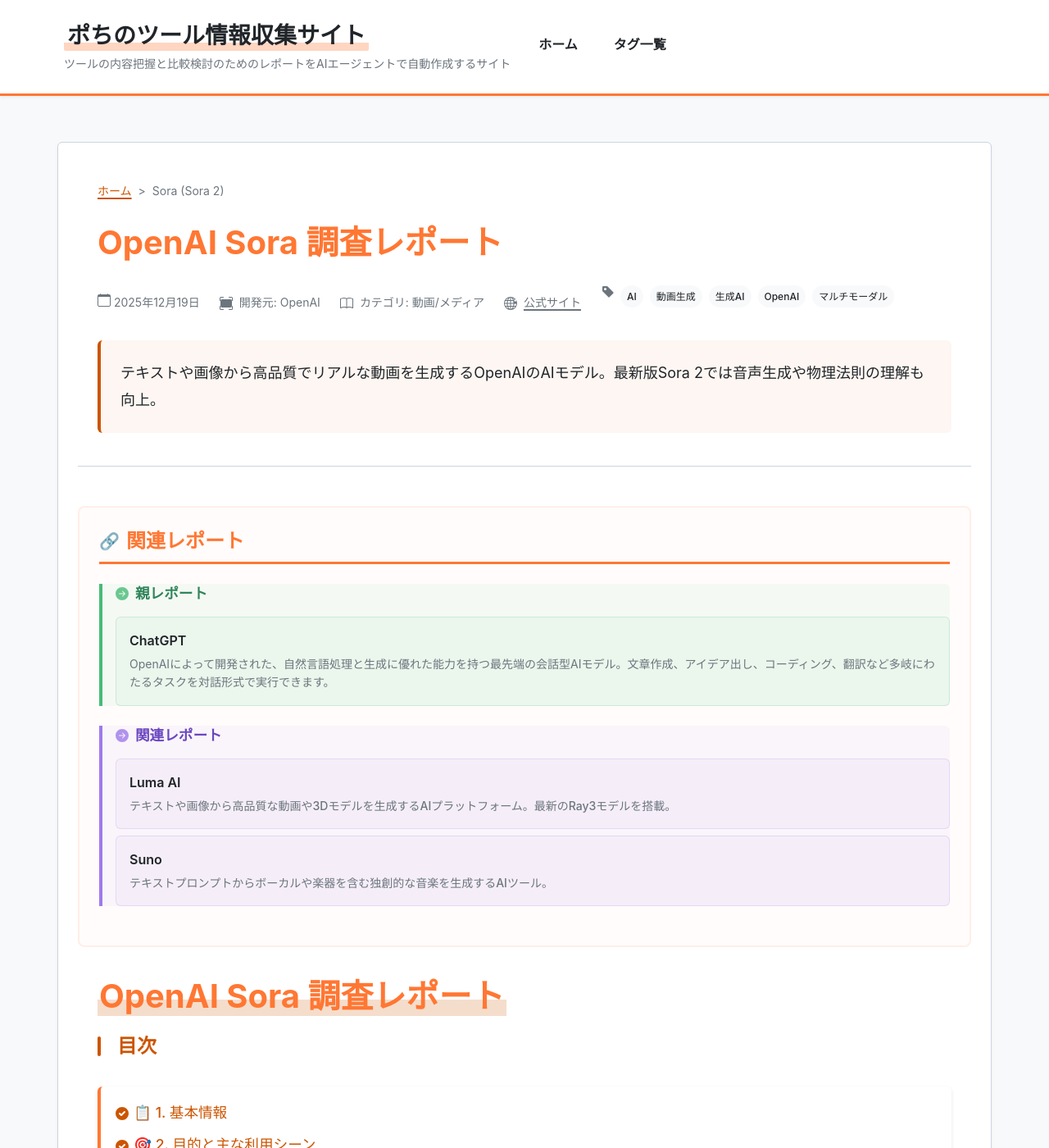
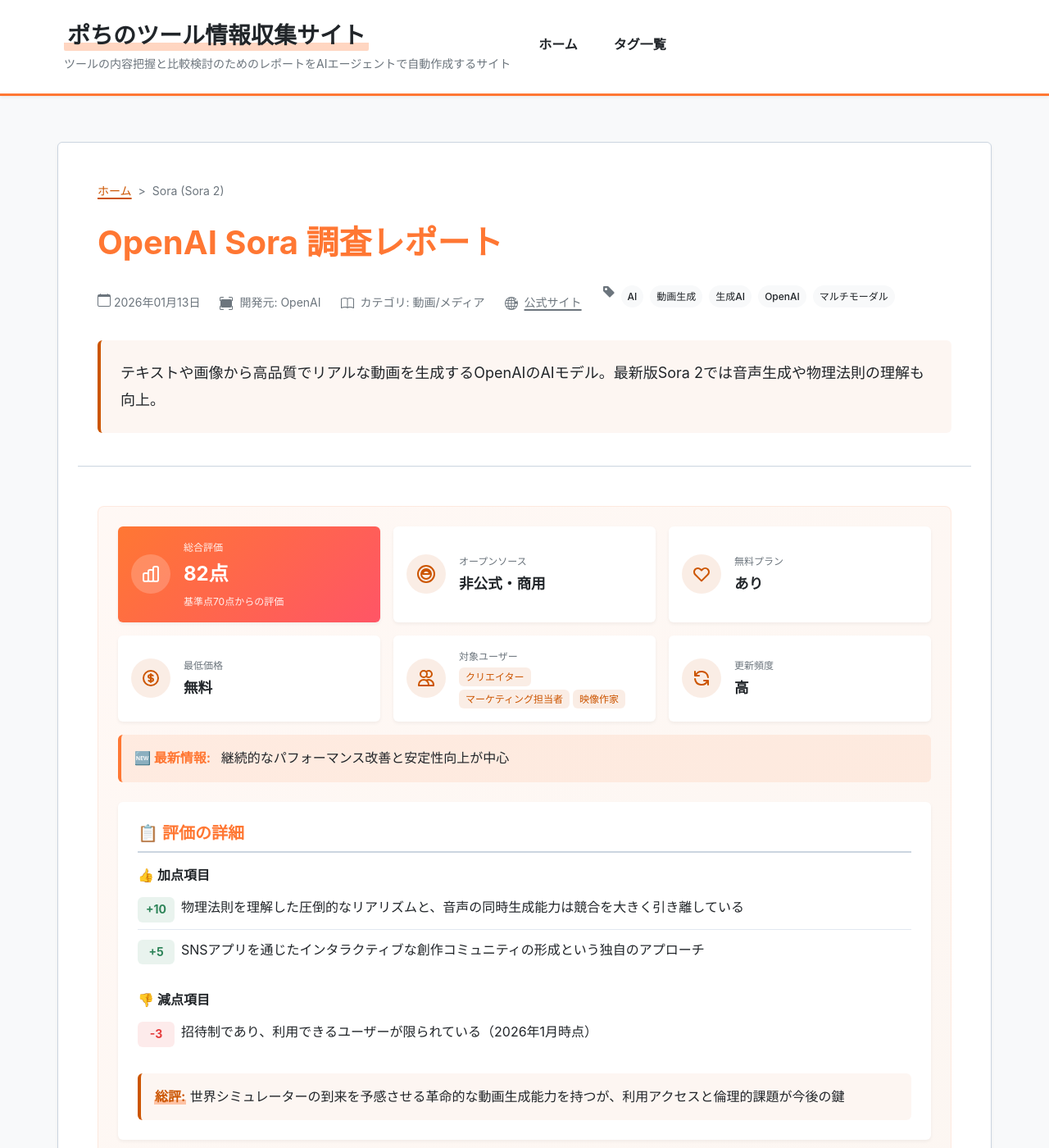
Before and after one commit to aegisfleet/tool-survey-report, a Jekyll site: the page built from _reports/openai-sora.md, in a window 1280 px wide and 1400 px high. Shown: the whole window at 82% size. Built offline with Jekyll 4.4.1, drawn with Linux system fonts in a browser that asks for light colours; some of the changed text lies outside the part shown.

Commit message:
feat: Sora調査レポートを更新し、関連レポートを整理 (#423)
AGENTS.mdの指示に基づき、`_reports/openai-sora.md`を最新の情報に更新しました。

- `last_updated`の日付を更新
- テンプレートに従い`quick_summary`と`evaluation`セクションを追加
- 直近のアップデート情報を追記

また、関連レポートである`_reports/suno.md`内の`tool_name`の不一致を修正し、双方向の関連性を確保しました。

Co-authored-by: google-labs-jules[bot] <161369871+google-labs-jules[bot]@users.noreply.github.com>

```diff
--- a/_reports/openai-sora.md
+++ b/_reports/openai-sora.md
@@ -1,11 +1,14 @@
 ---
+# === フロントマター ===
+# 【必須項目】
 title: "OpenAI Sora 調査レポート"
 tool_name: "Sora (Sora 2)"
+tool_reading: "ソラ"
 category: "動画/メディア"
 developer: "OpenAI"
 official_site: "https://openai.com/sora"
 date: "2025-10-18"
-last_updated: "2025-12-19"
+last_updated: "2026-01-13"
 tags:
   - "AI"
   - "動画生成"
@@ -13,6 +16,34 @@ tags:
   - "OpenAI"
   - "マルチモーダル"
 description: "テキストや画像から高品質でリアルな動画を生成するOpenAIのAIモデル。最新版Sora 2では音声生成や物理法則の理解も向上。"
+
+# 【クイックサマリー】ホーム画面のカード表示用
+quick_summary:
+  has_free_plan: true
+  is_oss: false
+  starting_price: "無料"
+  target_users:
+    - "クリエイター"
+    - "マーケティング担当者"
+    - "映像作家"
+  latest_highlight: "継続的なパフォーマンス改善と安定性向上が中心"
+  update_frequency: "高"
+
+# 【ツール評価】100点満点、基準点70点からの加減算方式
+evaluation:
+  score: 82
+  base_score: 70
+  plus_points:
+    - point: 10
+      reason: "物理法則を理解した圧倒的なリアリズムと、音声の同時生成能力は競合を大きく引き離している"
+    - point: 5
+      reason: "SNSアプリを通じたインタラクティブな創作コミュニティの形成という独自のアプローチ"
+  minus_points:
+    - point: -3
+      reason: "招待制であり、利用できるユーザーが限られている（2026年1月時点）"
+  summary: "世界シミュレーターの到来を予感させる革命的な動画生成能力を持つが、利用アクセスと倫理的課題が今後の鍵"
+
+# 【任意項目】該当するもののみ記載
 relationships:
   parent: "ChatGPT"
   related_tools:
@@ -154,6 +185,9 @@ relationships:
 
 ## **13. 直近半年のアップデート情報**
 
+* **2025年12月-2026年1月: パフォーマンス改善と安定性向上**
+  * **主な動向**:
+    * この期間、目立った新機能の追加は報告されていない。OpenAIのリリース情報によると、主に既存機能のパフォーマンス改善、生成される動画の安定性向上、および安全性に関する継続的な取り組み（モデルスペックの更新など）に焦点が当てられている。
 * **2025年11月24日: ビデオスタイル機能の導入**
   * **主な新機能・改善点**:
     * 「Thankful」「Vintage」「Comic」「News」「Musical」「Selfie」といった6種類のプリセットスタイルを追加。プロンプトを細かく調整しなくても、手軽に特定のテーマや雰囲気を持つ動画を生成できるようになった。
```
Also changed, not shown: _reports/suno.md (+1 -1 lines).
